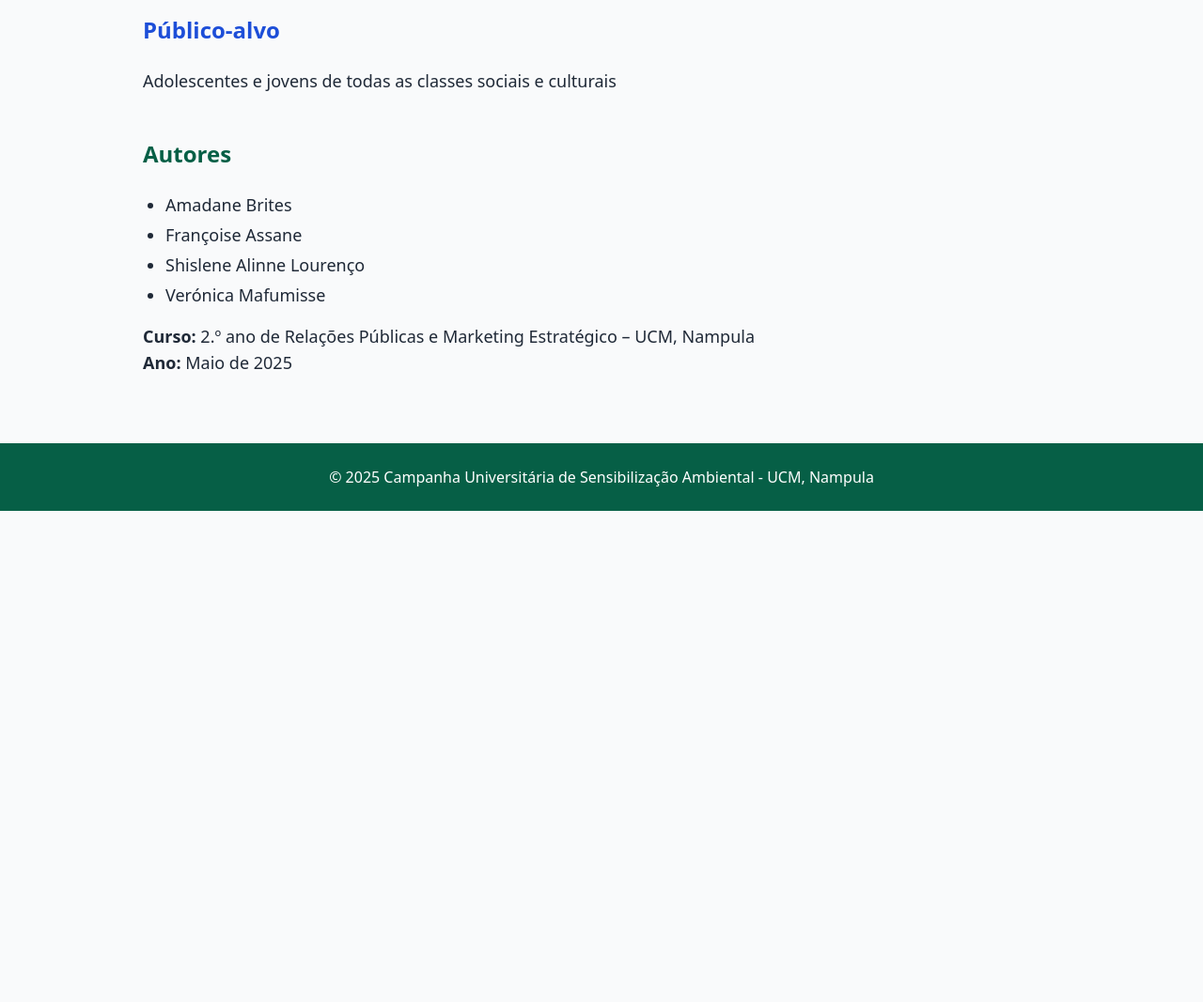
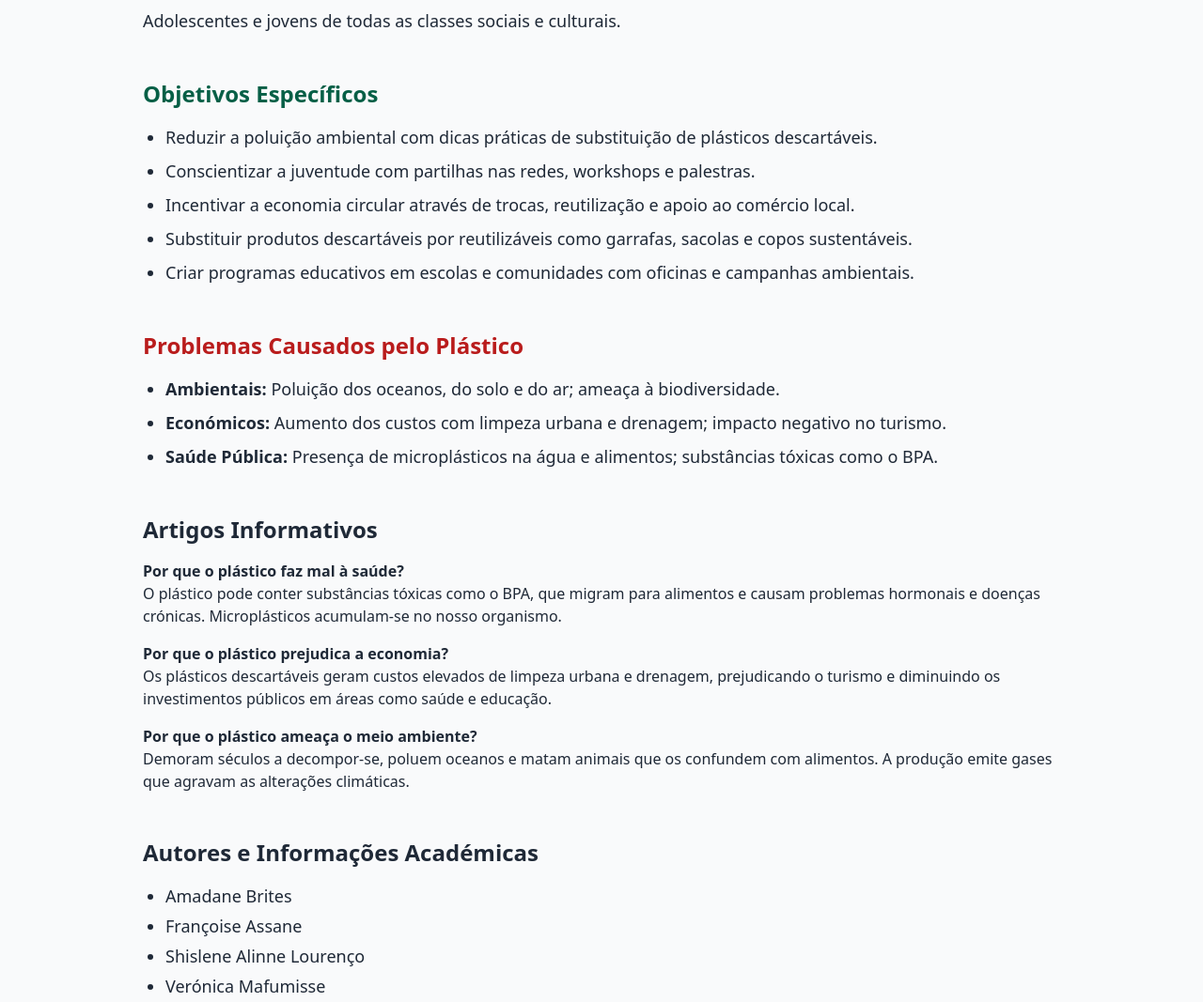
Before and after one commit to Reginaldomz/recuseodescartavel, a plain HTML site: page index.html in a window 1280 px wide. Shown: the part 980-2047 px from the top of the page at 94% size. Before the commit the page ends 1524 px from the top, so only its background shows below. Drawn offline with nearby package versions, Linux system fonts and the light colour scheme.

Commit message:
Add files via upload

```diff
--- a/index.html
+++ b/index.html
@@ -1,4 +1,3 @@
-
 <!DOCTYPE html>
 <html lang="pt">
 <head>
@@ -12,34 +11,59 @@
     <h1 class="text-4xl font-bold">Recuse o descartável e abrace o reutilizável</h1>
     <p class="text-xl mt-2">Pequenas mudanças, grandes impactos!</p>
   </header>
-  <main class="max-w-5xl mx-auto p-6">
-    <section class="my-10 text-center">
-      <img src="https://raw.githubusercontent.com/Reginaldomz/campanha-recuse-o-descartavel/main/images/logo.png" alt="Logo" class="mx-auto w-40">
-      <h2 class="text-2xl font-semibold mt-6 mb-4">Sobre a campanha</h2>
+  <main class="max-w-5xl mx-auto p-6 space-y-12">
+    <section class="text-center">
+      <img src="https://raw.githubusercontent.com/Reginaldomz/campanha-recuse-o-descartavel/main/images/logo.png" alt="Logo" class="mx-auto w-40 mb-4">
+      <h2 class="text-2xl font-semibold mb-2">Sobre a campanha</h2>
       <p class="text-lg">A campanha visa promover o uso consciente de materiais reutilizáveis e reduzir o impacto ambiental do plástico descartável. Inclui vídeos, artigos informativos, questionários e actividades educativas.</p>
     </section>
-    <section class="my-12">
+    <section>
       <h2 class="text-2xl font-semibold text-green-700 mb-4">Vídeo da Campanha</h2>
-      <div class="aspect-w-16 aspect-h-9">
-        <iframe class="w-full h-96" src="https://www.youtube.com/embed/1b6wsqQw6b0" title="Vídeo sobre sustentabilidade" frameborder="0" allowfullscreen></iframe>
-      </div>
+      <iframe class="w-full h-96" src="https://www.youtube.com/embed/1b6wsqQw6b0" title="Vídeo sobre sustentabilidade" frameborder="0" allowfullscreen></iframe>
     </section>
-    <section class="my-12">
-      <h2 class="text-2xl font-semibold text-blue-700 mb-6">Público-alvo</h2>
-      <p class="text-lg">Adolescentes e jovens de todas as classes sociais e culturais</p>
+    <section>
+      <h2 class="text-2xl font-semibold text-blue-700 mb-4">Público-alvo</h2>
+      <p class="text-lg">Adolescentes e jovens de todas as classes sociais e culturais.</p>
     </section>
-    <section class="my-12">
-      <h2 class="text-2xl font-semibold text-green-800 mb-6">Autores</h2>
-      <ul class="list-disc pl-6 text-lg space-y-1">
+    <section>
+      <h2 class="text-2xl font-semibold text-green-800 mb-4">Objetivos Específicos</h2>
+      <ul class="list-disc pl-6 space-y-2 text-lg">
+        <li>Reduzir a poluição ambiental com dicas práticas de substituição de plásticos descartáveis.</li>
+        <li>Conscientizar a juventude com partilhas nas redes, workshops e palestras.</li>
+        <li>Incentivar a economia circular através de trocas, reutilização e apoio ao comércio local.</li>
+        <li>Substituir produtos descartáveis por reutilizáveis como garrafas, sacolas e copos sustentáveis.</li>
+        <li>Criar programas educativos em escolas e comunidades com oficinas e campanhas ambientais.</li>
+      </ul>
+    </section>
+    <section>
+      <h2 class="text-2xl font-semibold text-red-700 mb-4">Problemas Causados pelo Plástico</h2>
+      <ul class="list-disc pl-6 space-y-2 text-lg">
+        <li><strong>Ambientais:</strong> Poluição dos oceanos, do solo e do ar; ameaça à biodiversidade.</li>
+        <li><strong>Económicos:</strong> Aumento dos custos com limpeza urbana e drenagem; impacto negativo no turismo.</li>
+        <li><strong>Saúde Pública:</strong> Presença de microplásticos na água e alimentos; substâncias tóxicas como o BPA.</li>
+      </ul>
+    </section>
+    <section>
+      <h2 class="text-2xl font-semibold text-gray-800 mb-4">Artigos Informativos</h2>
+      <h3 class="font-bold">Por que o plástico faz mal à saúde?</h3>
+      <p class="mb-4">O plástico pode conter substâncias tóxicas como o BPA, que migram para alimentos e causam problemas hormonais e doenças crónicas. Microplásticos acumulam-se no nosso organismo.</p>
+      <h3 class="font-bold">Por que o plástico prejudica a economia?</h3>
+      <p class="mb-4">Os plásticos descartáveis geram custos elevados de limpeza urbana e drenagem, prejudicando o turismo e diminuindo os investimentos públicos em áreas como saúde e educação.</p>
+      <h3 class="font-bold">Por que o plástico ameaça o meio ambiente?</h3>
+      <p>Demoram séculos a decompor-se, poluem oceanos e matam animais que os confundem com alimentos. A produção emite gases que agravam as alterações climáticas.</p>
+    </section>
+    <section>
+      <h2 class="text-2xl font-semibold text-gray-800 mb-4">Autores e Informações Académicas</h2>
+      <ul class="list-disc pl-6 space-y-1 text-lg">
         <li>Amadane Brites</li>
         <li>Françoise Assane</li>
         <li>Shislene Alinne Lourenço</li>
         <li>Verónica Mafumisse</li>
       </ul>
-      <p class="mt-4 text-lg"><strong>Curso:</strong> 2.º ano de Relações Públicas e Marketing Estratégico – UCM, Nampula<br><strong>Ano:</strong> Maio de 2025</p>
+      <p class="mt-2 text-lg"><strong>Curso:</strong> 2.º ano de Relações Públicas e Marketing Estratégico – UCM, Nampula<br><strong>Ano:</strong> Maio de 2025</p>
     </section>
   </main>
-  <footer class="bg-green-800 text-white text-center py-6">
+  <footer class="bg-green-800 text-white text-center py-6 mt-12">
     <p>&copy; 2025 Campanha Universitária de Sensibilização Ambiental - UCM, Nampula</p>
   </footer>
 </body>
```
